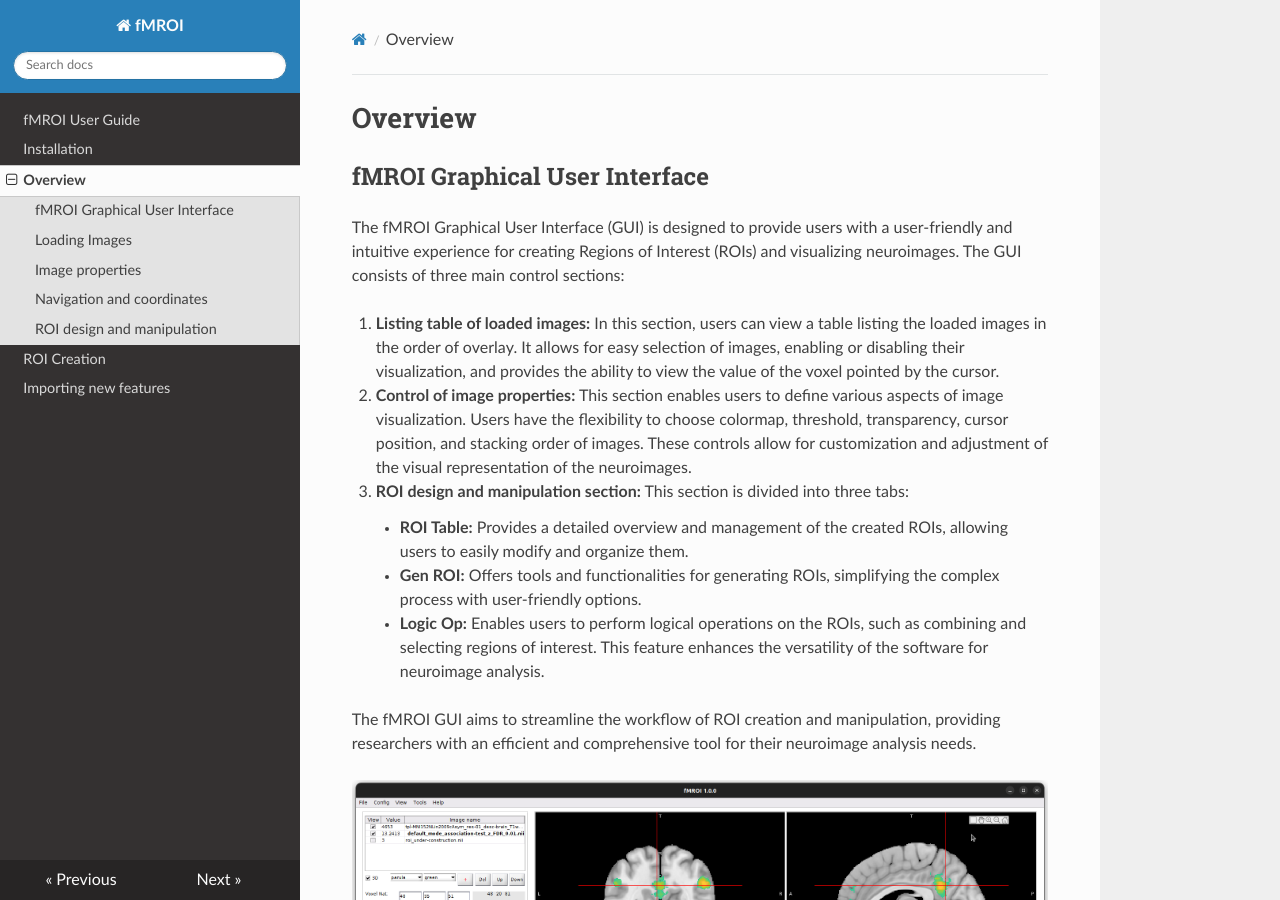
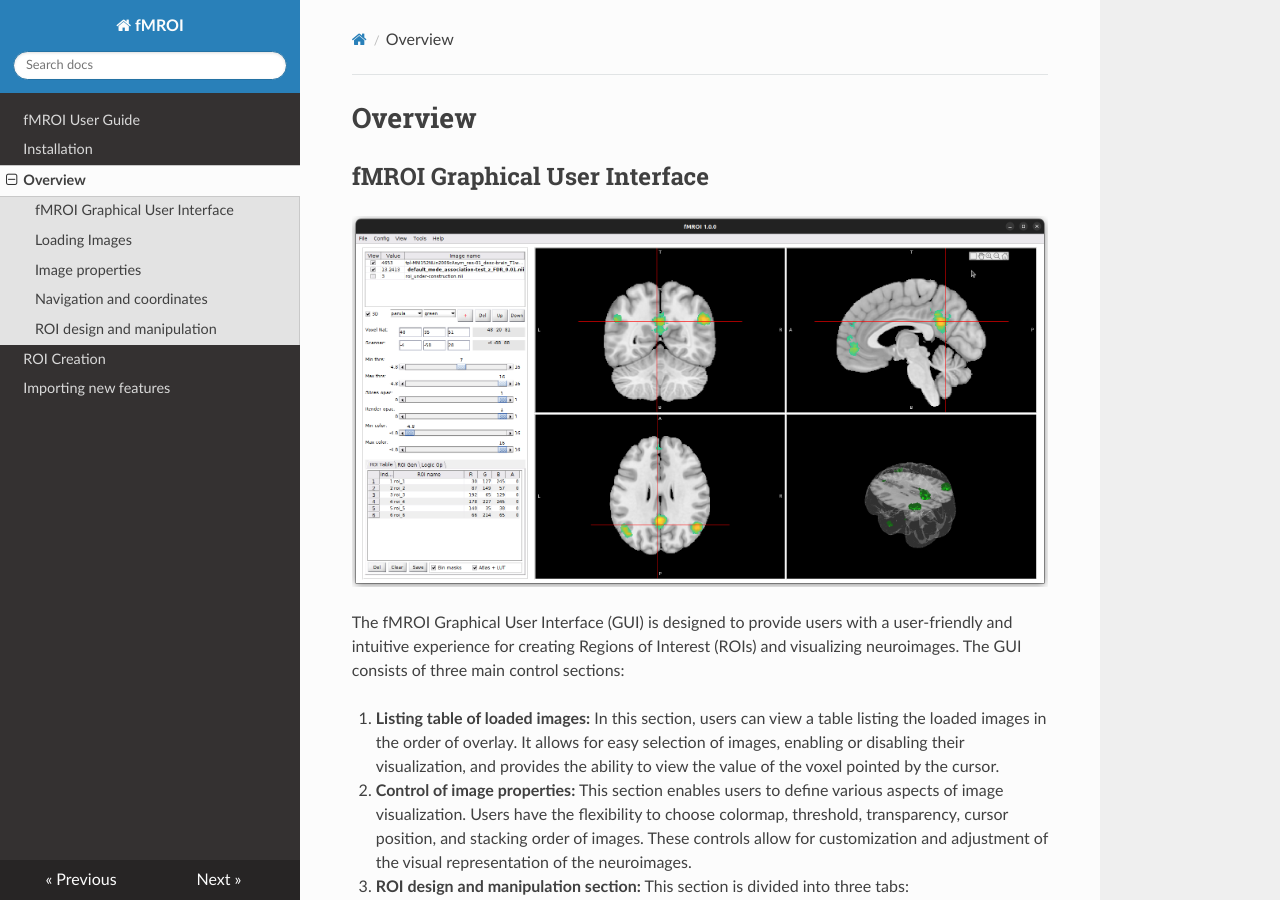
Before and after one commit to proactionlab/fmroi-docs, an MkDocs documentation site: the page built from docs/overview.md, in a window 1280 px wide and 900 px high. Built offline with MkDocs 1.6.1, drawn with Linux system fonts in a browser that asks for light colours; nearby versions of some CDN libraries.

Commit message:
update overview page

```diff
--- a/docs/overview.md
+++ b/docs/overview.md
@@ -3,6 +3,8 @@
 
 fMROI Graphical User Interface
 ------------------------------
+
+![fMROI Graphical User Interface](img/fmroi_oveview.png)
 
 The fMROI Graphical User Interface (GUI) is designed to provide users with a user-friendly and intuitive experience for creating Regions of Interest (ROIs) and visualizing neuroimages. The GUI consists of three main control sections:
 
@@ -18,8 +20,6 @@
 
 The fMROI GUI aims to streamline the workflow of ROI creation and manipulation, providing researchers with an efficient and comprehensive tool for their neuroimage analysis needs.
 
-
-![fMROI Graphical User Interface](img/fmroi_oveview.png)
 
 
 Loading Images
```
